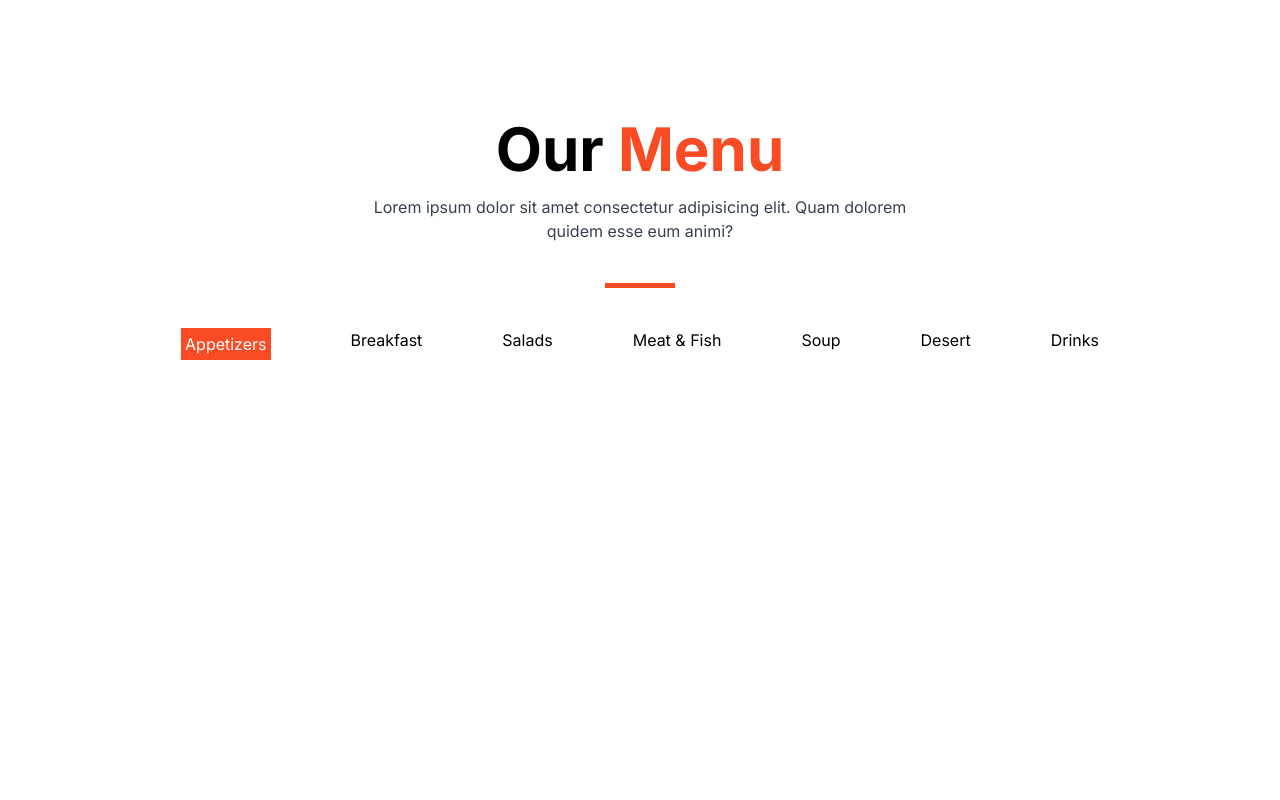
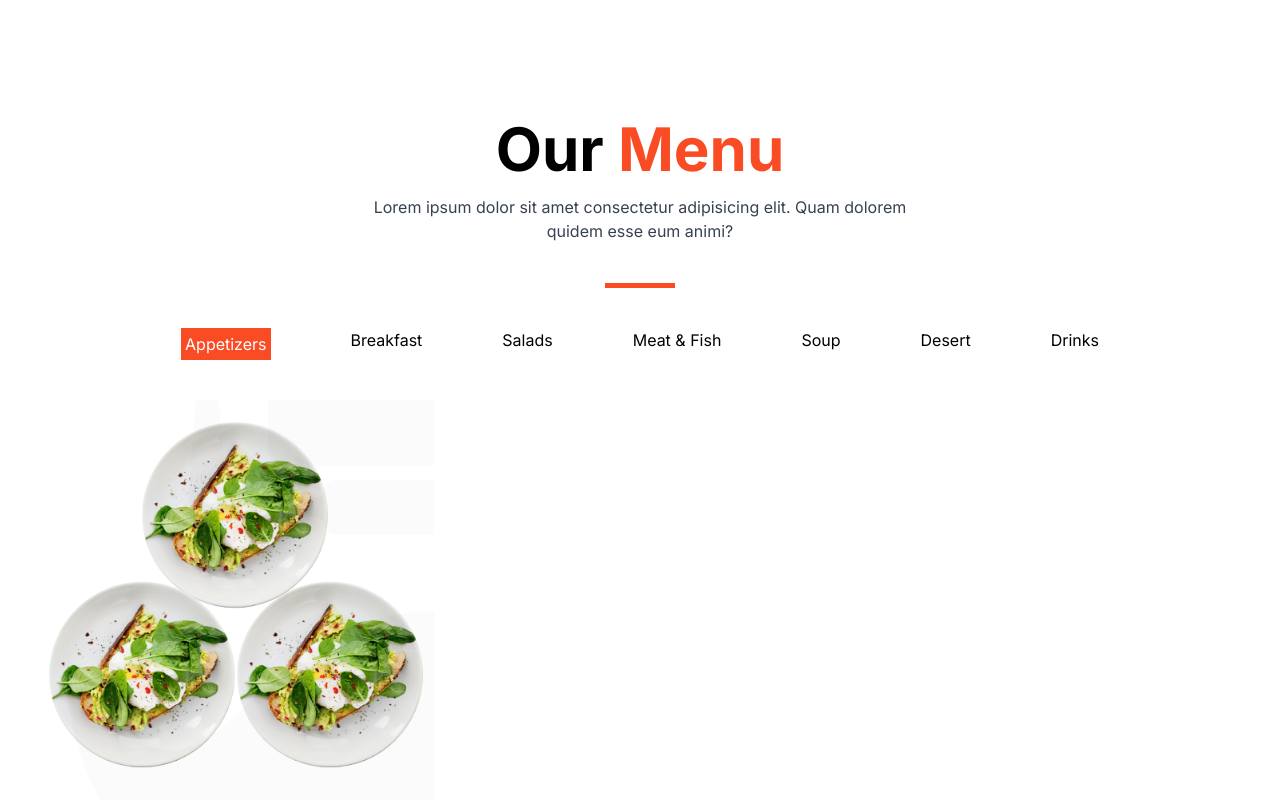
Before and after one commit to byiringiroscar/Food-app-with-nextjs-tailwind, a Next.js app: page / in a window 1280 px wide. Shown: the part 2541-3341 px from the top of the page. Before the commit the page ends 2901 px from the top, so only its background shows below. Built offline with nearby package versions, Linux system fonts and the light colour scheme.

Commit message:
Add menu card

```diff
--- a/src/components/Menu.tsx
+++ b/src/components/Menu.tsx
@@ -78,6 +78,29 @@ const Menu = () => {
             <li>Desert</li>
             <li>Drinks</li>
         </ul>
+        <div className="grid lg:grid-cols-[35%,1fr] gap-10 pt-10">
+                <div className="w-fit mx-auto">
+                <Image
+                    className="w-[100%] max-w-[400px] h-auto"
+                    src="/menu_left.png"
+                    width={500}
+                    height={500}
+                    alt="dish"
+                />
+                </div>
+
+                <div className="grid w-fit mx-auto sm:grid-cols-2 gap-4">
+                {/* {menuData.map((item, index) => (
+                    <MenuCard
+                    key={index}
+                    img={item.img}
+                    title={item.title}
+                    desc={item.desc}
+                    price={item.price}
+                    />
+                ))} */}
+                </div>
+      </div>
     </div>
   )
 }
--- /dev/null
+++ b/src/components/MenuCard.tsx
@@ -0,0 +1,34 @@
+import React from 'react'
+import Image from "next/image";
+
+
+interface propsType {
+    img: string;
+    title: string;
+    desc: string;
+    price: string;
+  }
+
+  const MenuCard: React.FC<propsType> = ({ img, title, desc, price }) => {
+  return (
+    <div className="flex gap-2">
+      <Image
+        className="w-[80px] h-[80px]"
+        src={img}
+        width={80}
+        height={80}
+        alt="dish"
+      />
+      <div className="space-y-2">
+        <div>
+          <h2>{title}</h2>
+          <p className="text-[14px] text-gray-600 pt-1">{desc}</p>
+        </div>
+
+        <p className="text-accent">{price}</p>
+      </div>
+    </div>
+  )
+}
+
+export default MenuCard
```
Lines whose indentation alone changed are shown as unchanged.
